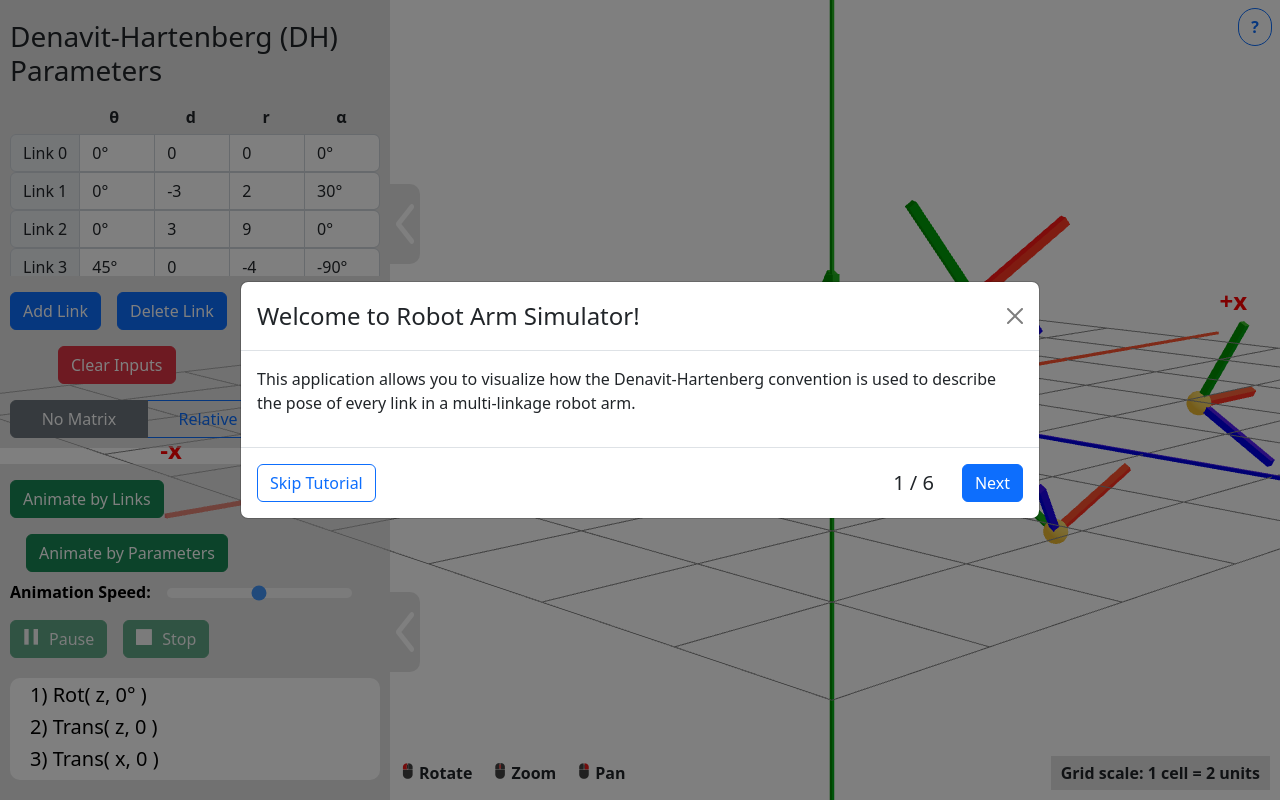
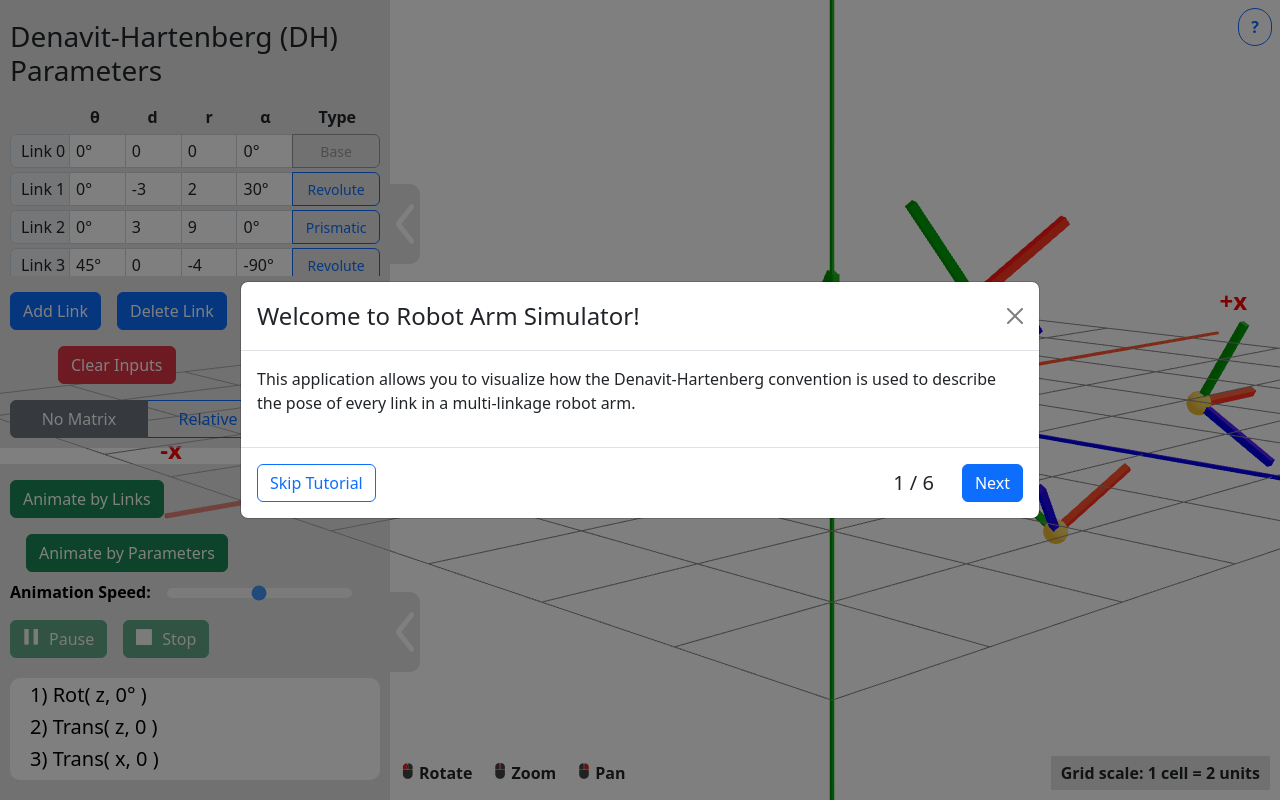
Before and after one commit to delgoh/robotic-arm-simulator, a React (Create React App) app: page / in a window 1280 px wide. Built offline with nearby package versions, Linux system fonts and the light colour scheme.

Commit message:
Added toggle button for each link, implemented state for joint type

```diff
--- a/src/App.js
+++ b/src/App.js
@@ -23,6 +23,7 @@ const App = () => {
         alpha: "0\u00B0",
         relativeT: new Matrix4(),
         globalT: new Matrix4(),
+        type: "Base",
         isVisible: true
       },
       {
@@ -33,6 +34,7 @@ const App = () => {
         alpha: "30\u00B0",
         relativeT: new Matrix4(),
         globalT: new Matrix4(),
+        type: "Revolute",
         isVisible: true
       },
       {
@@ -43,6 +45,7 @@ const App = () => {
         alpha: "0\u00B0",
         relativeT: new Matrix4(),
         globalT: new Matrix4(),
+        type: "Prismatic",
         isVisible: true
       },
       {
@@ -53,6 +56,7 @@ const App = () => {
         alpha: "-90\u00B0",
         relativeT: new Matrix4(),
         globalT: new Matrix4(),
+        type: "Revolute",
         isVisible: true
       },
       {
@@ -63,6 +67,7 @@ const App = () => {
         alpha: "60\u00B0",
         relativeT: new Matrix4(),
         globalT: new Matrix4(),
+        type: "Prismatic",
         isVisible: true
       }
     ]
--- a/src/components/AnimationPanel/TextPanel.module.css
+++ b/src/components/AnimationPanel/TextPanel.module.css
@@ -11,3 +11,17 @@
   overflow-x: hidden;
   overflow-y: overlay;
 }
+
+.textPanel::-webkit-scrollbar {
+  width: 8px;
+}
+
+.textPanel::-webkit-scrollbar-track {
+  box-shadow: inset 0 0 6px rgba(0, 0, 0, 0.3);
+}
+
+.textPanel::-webkit-scrollbar-thumb {
+  background-color: rgb(0, 0, 0, 0.3);
+  outline: 1px solid #9cc4ff;
+  border-radius: 4px;
+}
--- a/src/components/ParametersPanel/LinkEntry.jsx
+++ b/src/components/ParametersPanel/LinkEntry.jsx
@@ -1,5 +1,8 @@
 import Form from 'react-bootstrap/Form';
 import InputGroup from 'react-bootstrap/InputGroup';
+import Button from 'react-bootstrap/Button';
+
+import styles from './LinkEntry.module.css';
 
 const LinkEntry = ({
   robotParam,
@@ -9,6 +12,14 @@ const LinkEntry = ({
   updateMatrices
 }) => {
 
+  const updateParams = (newParamState) => {
+    setRobotParams((prevRobotParams) => {
+      let newRobotParams = [...prevRobotParams];
+      newRobotParams[newParamState.linkId] = newParamState;
+      return newRobotParams;
+    });
+  };
+
   const handleInputFocus = (e) => {
     let newState = {...robotParam};
     let inputStr = e.target.value;
@@ -17,7 +28,7 @@ const LinkEntry = ({
     if (inputStr === "0") inputStr = ""; // empty input field if 0
 
     newState[e.target.id] = inputStr;
-    updateInputField(newState);
+    updateParams(newState);
   };
 
   const handleInputChange = (e, isAngle) => {
@@ -27,7 +38,7 @@ const LinkEntry = ({
     if (isAngle && inputStr[inputStr.length - 1] === "\u00B0") inputStr = inputStr.slice(0, -1);// remove degree symbol
     if (!isNaN(inputStr) || inputStr === "+" || inputStr === "-" || inputStr === '.') {
       newState[e.target.id] = inputStr;
-      updateInputField(newState);
+      updateParams(newState);
     }
   };
 
@@ -40,8 +51,7 @@ const LinkEntry = ({
     if (isAngle && inputStr[inputStr.length - 1] !== "\u00B0") inputStr += "\u00B0"; // add degree symbol
 
     newState[e.target.id] = inputStr;
-    updateInputField(newState);
-
+    updateParams(newState);
     updateMatrices();
   };
 
@@ -49,21 +59,30 @@ const LinkEntry = ({
     if (e.key === 'Enter') handleInputBlur(e);
   };
 
-  const updateInputField = (newParamState) => {
-    setRobotParams((prevRobotParams) => {
-      let newRobotParams = [...prevRobotParams];
-      newRobotParams[newParamState.linkId] = newParamState;
-      return newRobotParams;
-    });
-  };
+  const handleTypeClick = (e) => {
+    let newState = {...robotParam};
+    if (e.target.innerText === "Revolute") newState.type = "Prismatic";
+    else if (e.target.innerText === "Prismatic") newState.type = "Revolute";
+    updateParams(newState);
+  }
 
   return (
-    <InputGroup ref={linkRef}>
-      <InputGroup.Text id="linkText">Link {robotParam.linkId}</InputGroup.Text>
+    <InputGroup
+      ref={linkRef}
+      className={`mb-1 ${styles.inputGroup}`}
+    >
+      <InputGroup.Text
+        id="linkText"
+        className={styles.inputGroupText}
+        // style={{width: '60px'}}
+      >
+        Link {robotParam.linkId}
+      </InputGroup.Text>
       {[['theta', true], ['d', false], ['r', false], ['alpha', true]].map(([inputName, isAngle]) => (
         <Form.Control
           id={inputName}
           key={inputName}
+          className={styles.formControl}
           value={robotParam[inputName]}
           onFocus={handleInputFocus}
           onChange={e => handleInputChange(e, isAngle)}
@@ -73,6 +92,15 @@ const LinkEntry = ({
           disabled={isAnimate}
         />
       ))}
+      <Button
+        id={robotParam.linkId}
+        variant={robotParam.type !== 'Base' ? 'outline-primary' : 'outline-secondary'}
+        className={styles.inputButton}
+        disabled={robotParam.type === 'Base'}
+        onClick={(e) => handleTypeClick(e)}
+      >
+        {robotParam.type}
+      </Button>
     </InputGroup>
   );
 };
--- /dev/null
+++ b/src/components/ParametersPanel/LinkEntry.module.css
@@ -0,0 +1,18 @@
+.inputGroup {
+  display: flex;
+}
+
+.inputGroupText {
+  width: 60px;
+  padding: 0 10px;
+}
+
+.formControl {
+  padding: 4px 6px;
+}
+
+.inputButton {
+  flex: 2;
+  padding: 0px 0px;
+  font-size: 14px;
+}
--- a/src/components/ParametersPanel/LinkHeader.jsx
+++ b/src/components/ParametersPanel/LinkHeader.jsx
@@ -5,10 +5,12 @@ import styles from './LinkHeader.module.css';
 const LinkHeader = () => {
   return (
     <div className={styles.parent}>
+      <span className={styles.header}>&nbsp;&nbsp;</span>
       <span className={styles.header}>&theta;</span>
       <span className={styles.header}>d</span>
       <span className={styles.header}>r</span>
       <span className={styles.header}>&alpha;</span>
+      <span className={styles.header}>Type</span>
     </div>
   )
 }
--- a/src/components/ParametersPanel/LinkHeader.module.css
+++ b/src/components/ParametersPanel/LinkHeader.module.css
@@ -3,7 +3,6 @@
   justify-content: space-around;
   margin-top: 10px;
   margin-bottom: 5px;
-  padding-left: 66px;
 }
 
 .header {
--- a/src/components/ParametersPanel/ParametersPanel.jsx
+++ b/src/components/ParametersPanel/ParametersPanel.jsx
@@ -51,6 +51,7 @@ const ParametersPanel = ({
         alpha: "0\u00B0",
         relativeT: new Matrix4(),
         globalT: new Matrix4(),
+        type: "Revolute",
         isVisible: true
       }];
     });
@@ -79,6 +80,7 @@ const ParametersPanel = ({
           alpha: "0\u00B0",
           relativeT: new Matrix4(),
           globalT: new Matrix4(),
+          type: "Revolute",
           isVisible: true
         });
       }
--- a/src/components/ParametersPanel/ParametersPanel.module.css
+++ b/src/components/ParametersPanel/ParametersPanel.module.css
@@ -24,6 +24,20 @@
   overflow-y: overlay;
 }
 
+.linkEntryList::-webkit-scrollbar {
+  width: 8px;
+}
+
+.linkEntryList::-webkit-scrollbar-track {
+  box-shadow: inset 0 0 6px rgba(0, 0, 0, 0.3);
+}
+
+.linkEntryList::-webkit-scrollbar-thumb {
+  background-color: rgb(0, 0, 0, 0.3);
+  outline: 1px solid #9cc4ff;
+  border-radius: 4px;
+}
+
 .hidden {
   left: -390px;
 }
```
